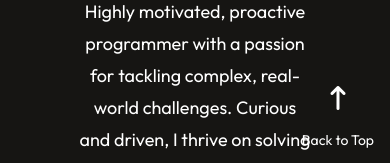
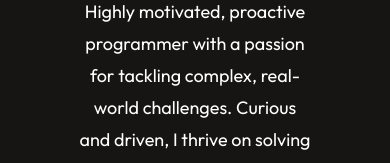
Before and after one commit to Aasthayuli/my-portfolio, a React (Vite) app: page / in a window 390 px wide. Shown: the part 678-841 px from the top of the page. Built offline with nearby package versions, Linux system fonts and the light colour scheme.

Commit message:
hide BTT btn

```diff
--- a/src/App.jsx
+++ b/src/App.jsx
@@ -102,12 +102,12 @@ function App() {
           initial={{ opacity: 0, y: 30 }}
           animate={{ opacity: 1, y: 0 }}
           transition={{ duration: 1, delay: 1 }}
-          className="fixed bottom-4 right-4 flex flex-col items-center"
+          className="hidden md:flex fixed bottom-4 right-4 flex-col items-center"
         >
           <AnchorLink
             offset={50}
             href="#home"
-            className="text-2xl text-white p-3 rounded-full hover:bg-[#333] transition"
+            className="text-2xl text-white p-3 rounded-full hover:bg-[#333] transition "
             onClick={enableSound}
           >
             <i className="fa-solid fa-arrow-up-long"></i>
--- a/src/index.css
+++ b/src/index.css
@@ -124,6 +124,7 @@
       display: block;
       position: fixed;
       right: 30px;
+      cursor: pointer;
     }
     .nav-mob-close {
       display: block;
@@ -132,6 +133,7 @@
       left: 200px;
       width: 20px;
       margin-bottom: 50px;
+      cursor: pointer;
     }
     .nav-menu {
       position: fixed;
```
